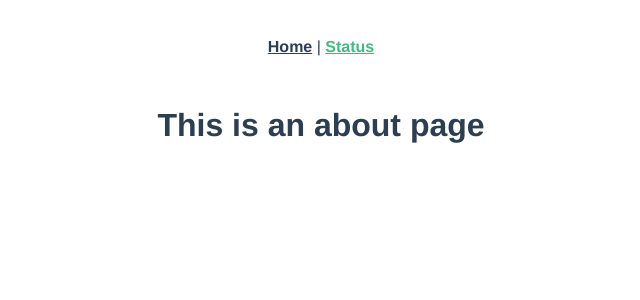
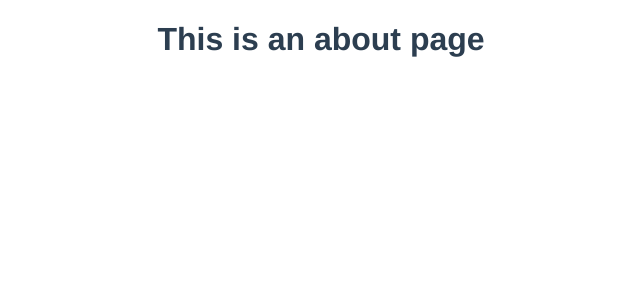
Before and after one commit to Majkyel/recruitment_challenge, a Vue app: page /status in a window 1280 px wide. Shown: the top 300 px of the page, without its empty margins (319-959 px from the left). Built offline with nearby package versions, Linux system fonts and the light colour scheme.

Commit message:
Update content in App.vue component.

```diff
--- a/src/App.vue
+++ b/src/App.vue
@@ -1,29 +1,32 @@
 <template>
-  <div id="app">
-    <div id="nav">
-      <router-link to="/">Home</router-link> |
-      <router-link to="/status">Status</router-link>
-    </div>
-    <router-view/>
+  <div id="app" class="app">
+    <Header />
+    <router-view />
+    <Footer />
   </div>
 </template>
 
+<script>
+  import Header from './views/Header.vue';
+  import Footer from './views/Footer.vue';
+
+  export default {
+    components: {
+      Header,
+      Footer
+    }
+  }
+</script>
+
 <style lang="scss">
-#app {
+body {
+  margin: 0;
+}
+.app {
   font-family: 'Avenir', Helvetica, Arial, sans-serif;
   -webkit-font-smoothing: antialiased;
   -moz-osx-font-smoothing: grayscale;
   text-align: center;
   color: #2c3e50;
 }
-#nav {
-  padding: 30px;
-  a {
-    font-weight: bold;
-    color: #2c3e50;
-    &.router-link-exact-active {
-      color: #42b983;
-    }
-  }
-}
 </style>
```
